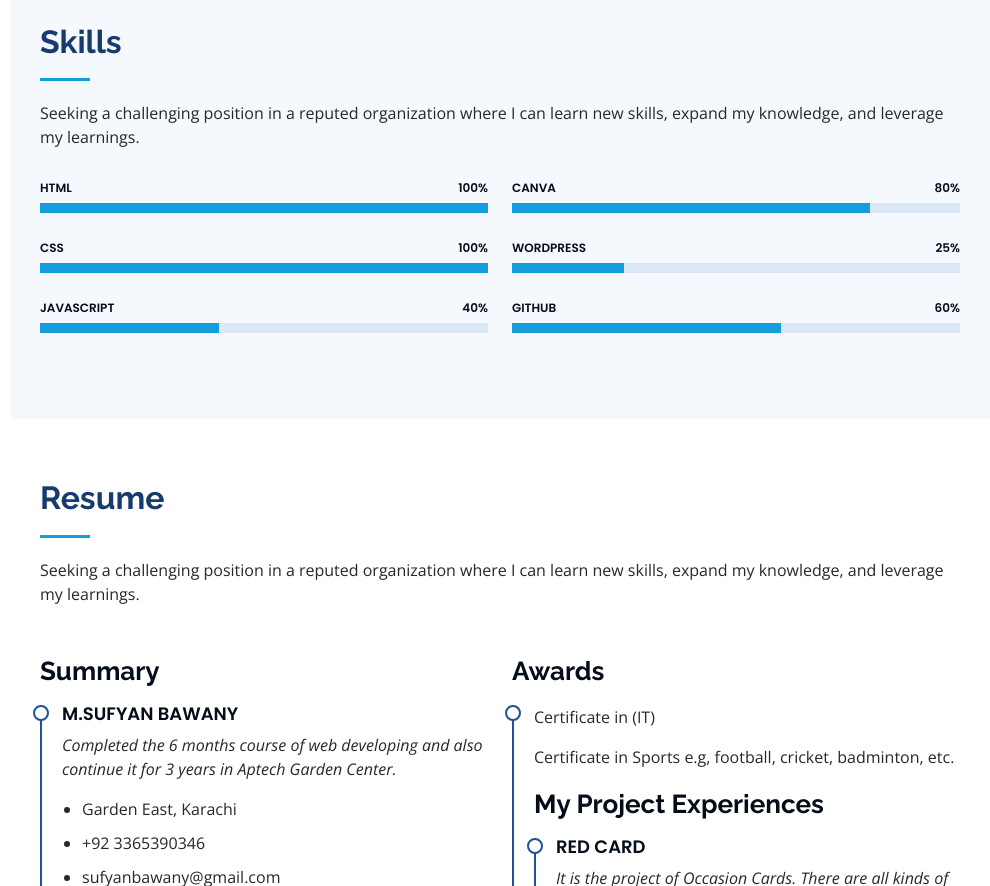
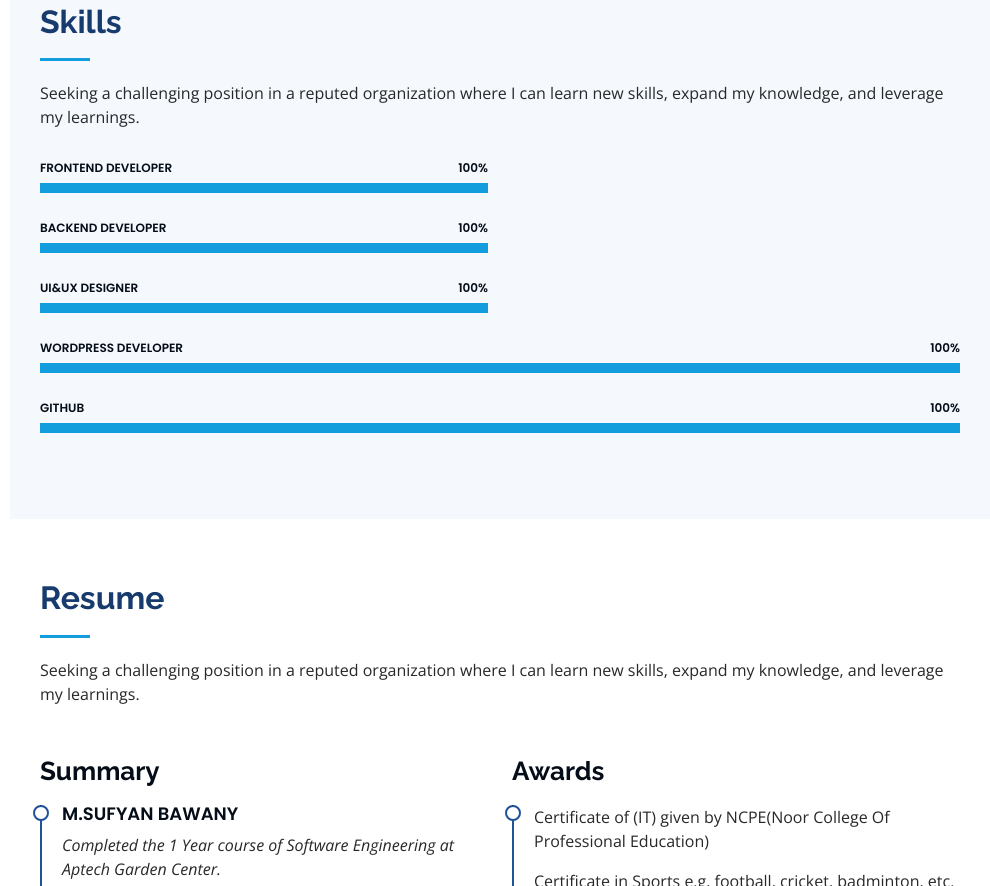
Before and after one commit to sufyan2301b/My-Porfolio.github.io, a plain HTML site: page index.html in a window 1280 px wide. Shown: the part 1914-2800 px from the top of the page, without its empty margins (290-1280 px from the left). Drawn offline with nearby package versions, Linux system fonts and the light colour scheme.

Commit message:
Update index.html

```diff
--- a/index.html
+++ b/index.html
@@ -74,7 +74,7 @@
   <section id="hero" class="d-flex flex-column justify-content-center align-items-center">
     <div class="hero-container" data-aos="fade-in">
       <h1>M.Sufyan Bawany</h1>
-      <p>I'm <span class="typed" data-typed-items="Designer, Frontend Developer"></span></p>
+      <p>I'm <span class="typed" data-typed-items="Designer, Full Stack Developer"></span></p>
     </div>
   </section><!-- End Hero -->
 
@@ -94,7 +94,7 @@
             <img src="assets/img/profile-img.jpg" class="img-fluid" alt="">
           </div>
           <div class="col-lg-8 pt-4 pt-lg-0 content" data-aos="fade-left">
-            <h3>UI/UX Designer &amp; Web Developer.</h3>
+            <h3>UI/UX Designer &amp; Full Stack Developer.</h3>
             <p class="fst-italic">
 
 Design is not just what it looks like and feels like. Design is how it works.The best design is the simplest one that works.<br>
@@ -104,13 +104,12 @@ The Developing makes easy to makes great websites. I can make websites by fronte
               <div class="col-lg-6">
                 <ul>
                   <li><i class="bi bi-chevron-right"></i> <strong>Birthday:</strong> <span>14 December 2008</span></li>
-                  <li><i class="bi bi-chevron-right"></i> <strong>Website:</strong> <span>https://sufyan2301b.github.io/Red-Card-Limited-5-.github.io/</span></li>
                   <li><i class="bi bi-chevron-right"></i> <strong>Phone:</strong> <span>+92 336 5390346</span></li>
                 </ul>
               </div>
               <div class="col-lg-6">
                 <ul>
-                  <li><i class="bi bi-chevron-right"></i> <strong>Age:</strong> <span>14</span></li><br><br>
+                  <li><i class="bi bi-chevron-right"></i> <strong>Age:</strong> <span>15</span></li><br><br>
                   <li><i class="bi bi-chevron-right"></i> <strong>City:</strong> <span>Garden East, Karachi</span></li>
 
                 </ul>
@@ -183,48 +182,39 @@ The Developing makes easy to makes great websites. I can make websites by fronte
           <div class="col-lg-6" data-aos="fade-up">
 
             <div class="progress">
-              <span class="skill">HTML <i class="val">100%</i></span>
+              <span class="skill">Frontend Developer<i class="val">100%</i></span>
               <div class="progress-bar-wrap">
                 <div class="progress-bar" role="progressbar" aria-valuenow="100" aria-valuemin="0" aria-valuemax="100"></div>
               </div>
             </div>
 
             <div class="progress">
-              <span class="skill">CSS <i class="val">100%</i></span>
+              <span class="skill">Backend Developer<i class="val">100%</i></span>
               <div class="progress-bar-wrap">
                 <div class="progress-bar" role="progressbar" aria-valuenow="100" aria-valuemin="0" aria-valuemax="100"></div>
               </div>
             </div>
 
             <div class="progress">
-              <span class="skill">JavaScript <i class="val">40%</i></span>
+              <span class="skill">Ui&Ux Designer<i class="val">100%</i></span>
               <div class="progress-bar-wrap">
-                <div class="progress-bar" role="progressbar" aria-valuenow="40" aria-valuemin="0" aria-valuemax="100"></div>
+                <div class="progress-bar" role="progressbar" aria-valuenow="100" aria-valuemin="0" aria-valuemax="100"></div>
               </div>
             </div>
 
           </div>
 
-          <div class="col-lg-6" data-aos="fade-up" data-aos-delay="100">
-
             <div class="progress">
-              <span class="skill">Canva<i class="val">80%</i></span>
+              <span class="skill">WordPress Developer<i class="val">100%</i></span>
               <div class="progress-bar-wrap">
-                <div class="progress-bar" role="progressbar" aria-valuenow="80" aria-valuemin="0" aria-valuemax="100"></div>
+                <div class="progress-bar" role="progressbar" aria-valuenow="100" aria-valuemin="0" aria-valuemax="100"></div>
               </div>
             </div>
 
             <div class="progress">
-              <span class="skill">WordPress<i class="val">25%</i></span>
+              <span class="skill">Github<i class="val">100%</i></span>
               <div class="progress-bar-wrap">
-                <div class="progress-bar" role="progressbar" aria-valuenow="25" aria-valuemin="0" aria-valuemax="100"></div>
-              </div>
-            </div>
-
-            <div class="progress">
-              <span class="skill">Github<i class="val">60%</i></span>
-              <div class="progress-bar-wrap">
-                <div class="progress-bar" role="progressbar" aria-valuenow="60" aria-valuemin="0" aria-valuemax="100"></div>
+                <div class="progress-bar" role="progressbar" aria-valuenow="100" aria-valuemin="0" aria-valuemax="100"></div>
               </div>
             </div>
 
@@ -249,7 +239,7 @@ The Developing makes easy to makes great websites. I can make websites by fronte
             <h3 class="resume-title">Summary</h3>
             <div class="resume-item pb-0">
               <h4>M.Sufyan Bawany</h4>
-              <p><em>Completed the 6 months course of web developing and also continue it for 3 years in Aptech Garden Center.</em></p>
+              <p><em>Completed the 1 Year course of Software Engineering at Aptech Garden Center.</em></p>
               <ul>
                 <li>Garden East, Karachi</li>
                 <li>+92 3365390346</li>
@@ -267,19 +257,18 @@ The Developing makes easy to makes great websites. I can make websites by fronte
             <p>English</p><br>
             <h4>Expertise</h4>
             <p>Frontend Developer</p>
-            <p>Backend Developer(poor)</p>
+            <p>Backend Developer</p>
             <p>Bootstrap Designer</p>
-            <p>UIUX Designer</p>
-            <p>SEO</p>
+            <p>UI&UX Designer</p>
             <p>Microsoft Office Designer</p>
-            <p>Wordpress Developer(poor)</p>
+            <p>Wordpress Developer</p>
             <p>Github Designer</p>
             </div>
           </div>
           <div class="col-lg-6" data-aos="fade-up" data-aos-delay="100">
             <h3 class="resume-title">Awards</h3>
             <div class="resume-item">
-              <p>Certificate in (IT)</p>
+              <p>Certificate of (IT) given by NCPE(Noor College Of Professional Education)</p>
               <p>Certificate in Sports e.g, football, cricket, badminton, etc.</p>
 
             <h3 class="resume-title">My Project Experiences</h3>
```
